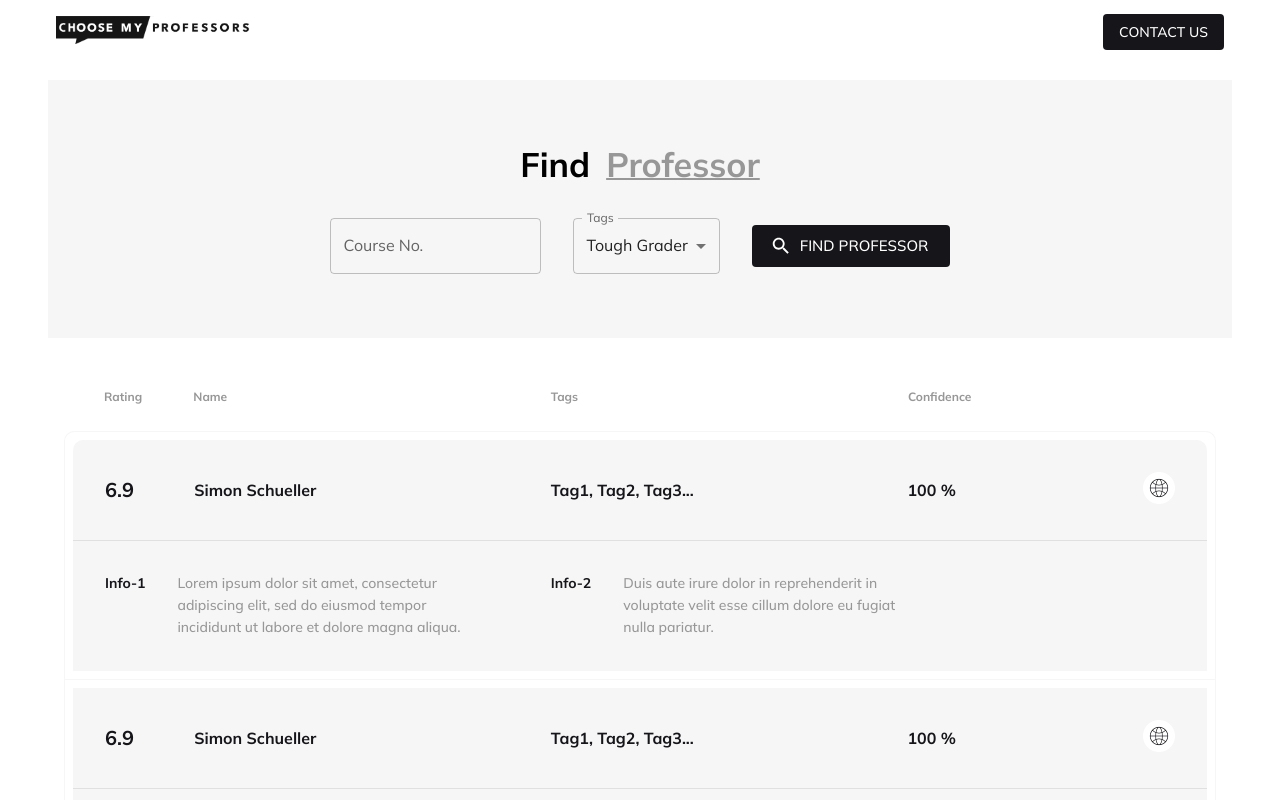
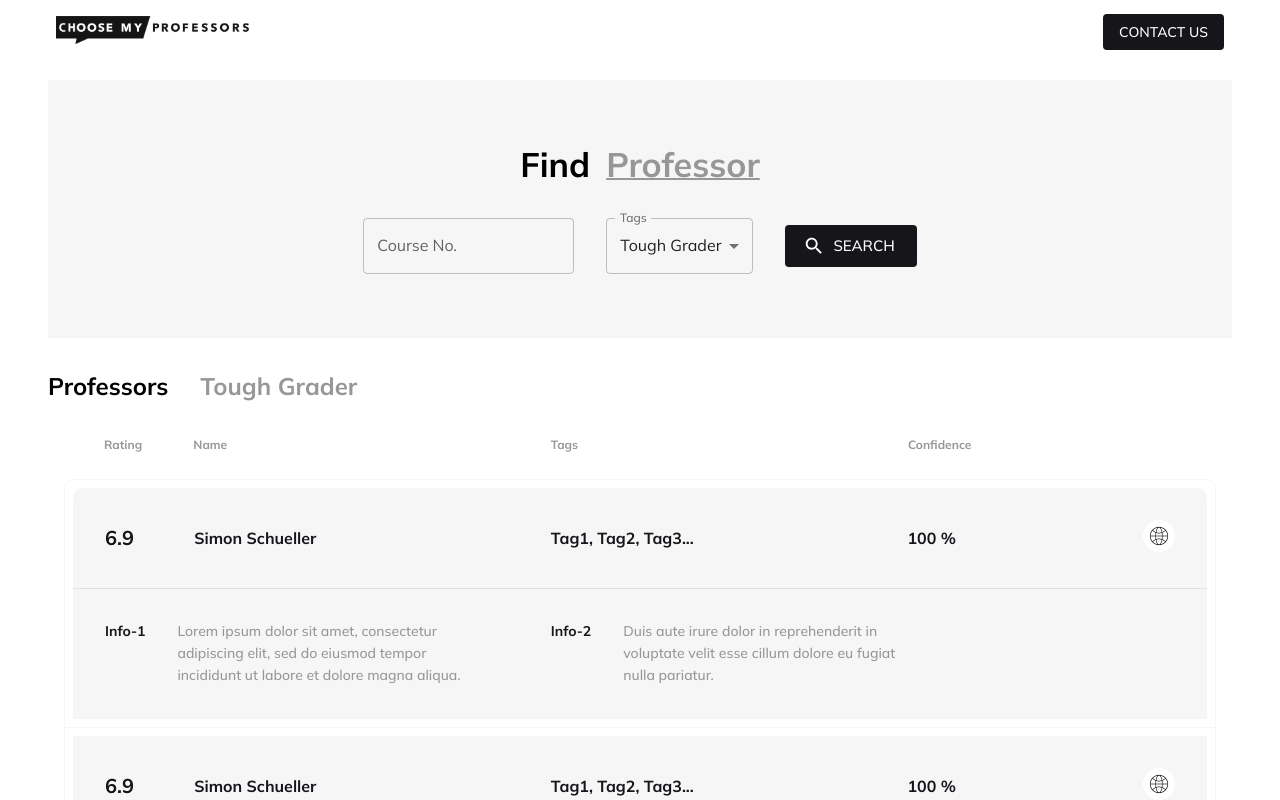
Before and after one commit to sim1029/choose-my-professor, a React (Vite) app in the folder cmp-client/: page / in a window 1280 px wide. Shown: the top 800 px of the page. Built offline with nearby package versions, Linux system fonts and the light colour scheme.

Commit message:
add header to search results

```diff
--- a/cmp-client/src/App.tsx
+++ b/cmp-client/src/App.tsx
@@ -6,6 +6,7 @@ import CardHeaders from "./components/CardHeaders";
 import { createTheme, ThemeProvider } from "@mui/material/styles";
 import Navbar from "./components/Navbar";
 import SearchBar from "./components/SearchBar";
+import ProfessorCardHeader from "./components/ProfessorCardHeader";
 
 const theme = createTheme({
   typography: {
@@ -35,7 +36,10 @@ function App() {
         <Grid item xs={12}>
           <SearchBar></SearchBar>
         </Grid>
-        <Grid item xs={12} mt={4}>
+        <Grid item xs={12} mt={2}>
+          <ProfessorCardHeader />
+        </Grid>
+        <Grid item xs={12} mt={2}>
           <Grid
             container
             rowSpacing={0}
--- a/cmp-client/src/components/Navbar.tsx
+++ b/cmp-client/src/components/Navbar.tsx
@@ -33,7 +33,9 @@ const Navbar = () => {
     <Box sx={{ flexGrow: 1 }}>
       <Toolbar>
         <Box sx={{ flexGrow: 1 }}>
-          <img src={cmpLogo} width={200}></img>
+          <a href="/">
+            <img src={cmpLogo} width={200}></img>
+          </a>
         </Box>
         <Button variant="contained" disableElevation color="secondary">
           Contact Us
--- /dev/null
+++ b/cmp-client/src/components/ProfessorCardHeader.tsx
@@ -0,0 +1,21 @@
+import { Typography } from "@mui/material";
+import Grid from "@mui/material/Grid";
+import Stack from "@mui/material/Stack";
+import CardHeader from "./CardHeader";
+
+const CardHeaders = () => {
+  return (
+    <Grid item xs={12} mx={2}>
+      <Stack direction="row" spacing={4} alignItems="center">
+        <Typography variant={"h5"} fontWeight="bold">
+          Professors
+        </Typography>
+        <Typography variant={"h5"} fontWeight="bold" color="primary.dark">
+          Tough Grader
+        </Typography>
+      </Stack>
+    </Grid>
+  );
+};
+
+export default CardHeaders;
--- a/cmp-client/src/components/SearchBar.tsx
+++ b/cmp-client/src/components/SearchBar.tsx
@@ -69,7 +69,7 @@ const SearchBar = () => {
             size="large"
             startIcon={<SearchIcon />}
           >
-            Find Professor
+            Search
           </Button>
         </div>
       </Stack>
```
